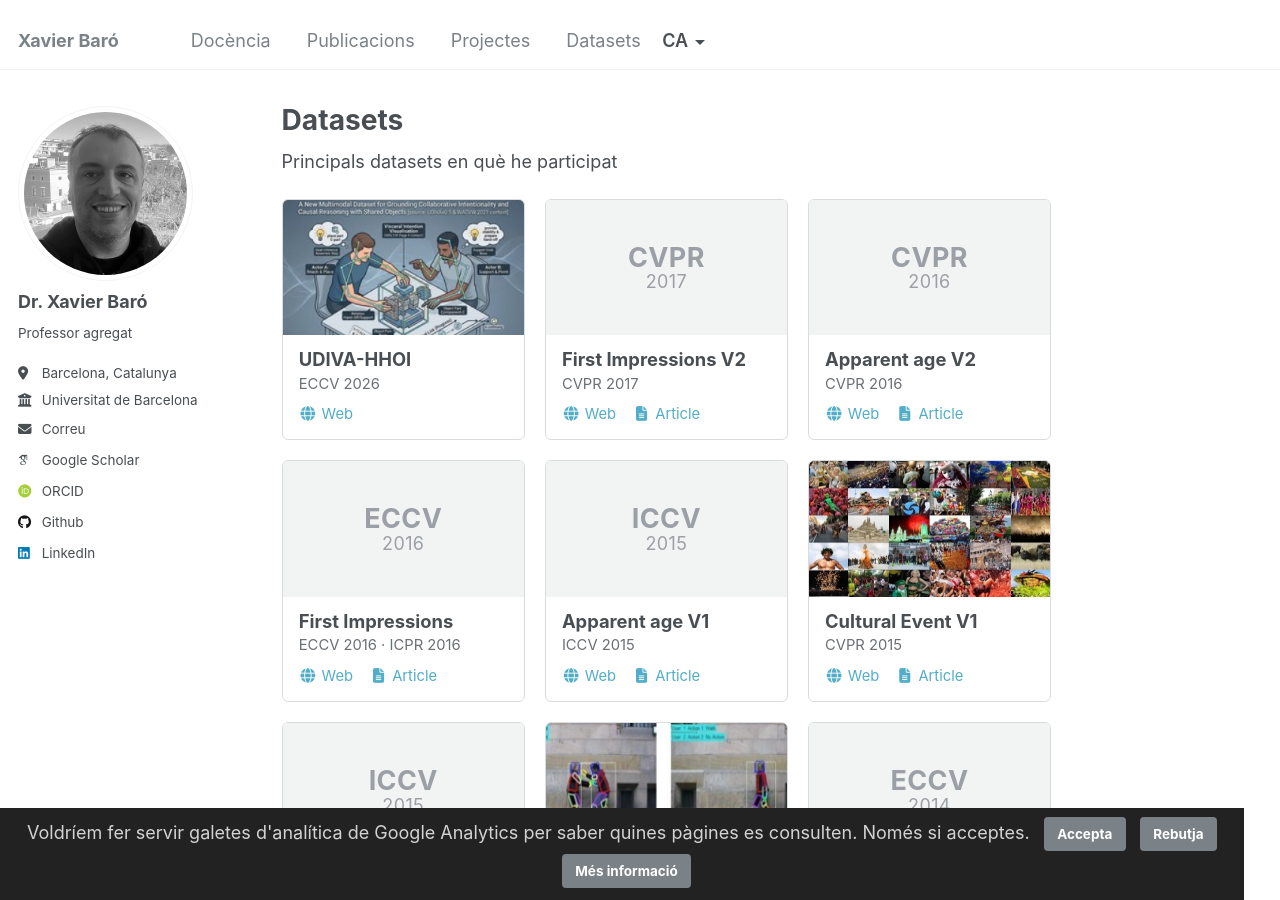
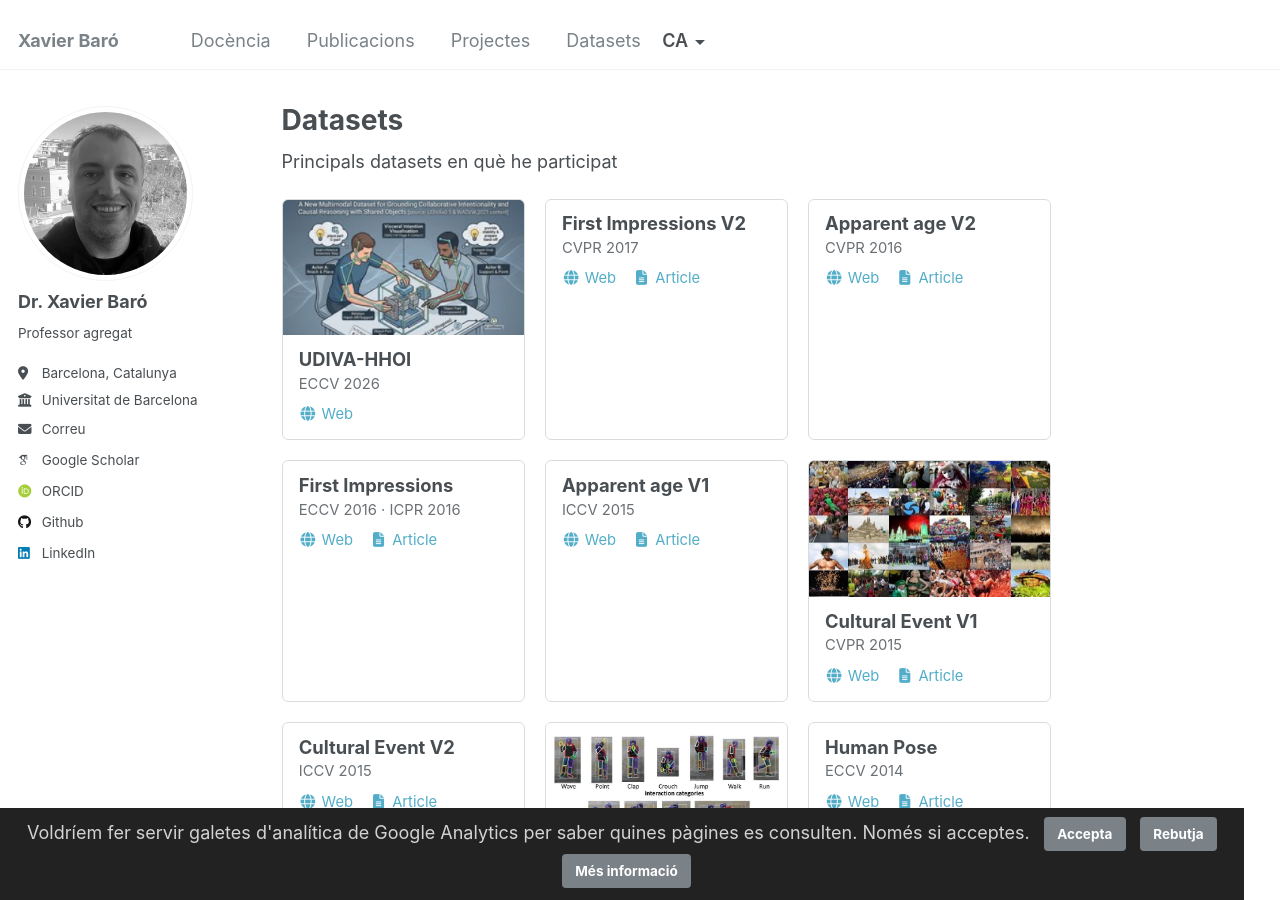
Before and after one commit to xbaro/xbaro.github.io, a Jekyll site: the page built from _pages/events.md, in a window 1280 px wide and 900 px high. Built offline with Jekyll 4.4.1, drawn with Linux system fonts in a browser that asks for light colours; some web fonts are replaced.

Commit message:
Dataset cards: clean slide crops, no placeholders for imageless cards
Co-Authored-By: Claude Sonnet 5.5 <noreply@anthropic.com>

```diff
--- a/_data/events.json
+++ b/_data/events.json
@@ -123,7 +123,7 @@
     "doi": "10.1007/978-3-319-16178-5_32",
     "url": null
    },
-   "image": "/images/datasets/46.jpg"
+   "image": null
   },
   {
    "label": "Montalbano V1",
--- a/_includes/events-list.html
+++ b/_includes/events-list.html
@@ -29,7 +29,7 @@
 <ul class="ds-cards">
 {% for d in E.datasets %}
   <li class="ds-card">
-    <a class="ds-media" href="{{ d.url }}" rel="noopener" target="_blank" aria-label="{{ T.ev_dataset_page }}: {{ d.label }}" tabindex="-1">{% if d.image %}<img src="{{ d.image | relative_url }}" alt="" loading="lazy">{% else %}<div class="ds-ph" aria-hidden="true"><b>{{ d.venue | split: ' ' | first }}</b><span>{{ d.year }}</span></div>{% endif %}</a>
+    {% if d.image %}<a class="ds-media" href="{{ d.url }}" rel="noopener" target="_blank" aria-label="{{ T.ev_dataset_page }}: {{ d.label }}" tabindex="-1"><img src="{{ d.image | relative_url }}" alt="" loading="lazy"></a>{% endif %}
     <div class="ds-body">
       <h3>{{ d.label }}</h3>
       <div class="ds-meta">{{ d.venue }}</div>
```
Also changed, not shown: images/datasets/44.jpg, images/datasets/46.jpg (deleted), images/datasets/47.jpg.
